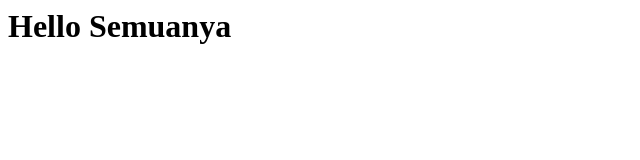
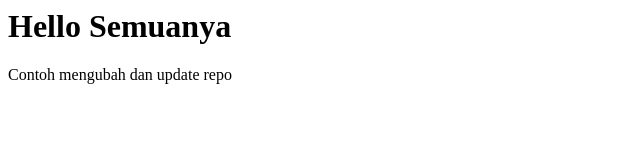
Before and after one commit to Kampus-Merdeka-Software-Engineering/km-feb24-jayapura-11, a plain HTML site: page Coba2.html in a window 1280 px wide. Shown: the whole page, without its empty margins (0-640 px from the left). Drawn offline with Linux system fonts and the light colour scheme.

Commit message:
contoh update repo dan push perubahan ke main

```diff
--- a/Coba2.html
+++ b/Coba2.html
@@ -1,9 +1,9 @@
 <html>
-<head>
+  <head>
     <title>Ini Judul Website</title>
-</head>
-<body>
+  </head>
+  <body>
     <h1>Hello Semuanya</h1>
-</body>
-
+    <p>Contoh mengubah dan update repo</p>
+  </body>
 </html>
```
